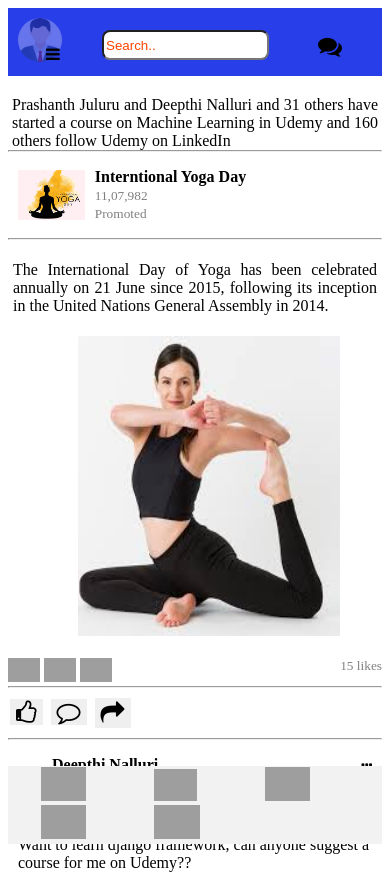
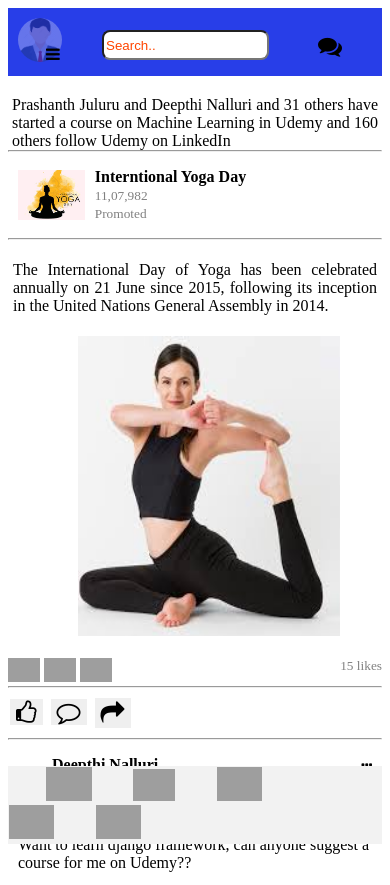
Before and after one commit to prashu18400/Internshala-work, a plain HTML site: page index.html in a window 390 px wide. Shown: the top 885 px of the page. Drawn offline with Linux system fonts and the light colour scheme; grey boxes are pictures that could not be loaded.

Commit message:
Fifth Commit

```diff
--- a/index.html
+++ b/index.html
@@ -189,7 +189,8 @@
         <button style="font-size:xx-large;border:none;margin:2px"><i class="fa fa-share" aria-hidden="true"></i>
         </button>
         <div class="btm-nav" style="position:sticky;bottom:0;border:.5px solid #f2f2f2;background-color:#f2f2f2">
-            <a href='#'><img src=" https://img.icons8.com/android/24/000000/home.png" height=34px></a>
+            <a href='#'><img src=" https://img.icons8.com/android/24/000000/home.png" height=34px
+                    style="margin-left: 10%;"></a>
             <a href="#"><img src="https://img.icons8.com/metro/26/000000/user-group-man-man.png" height=32px /></a>
             <a href="#"><img src="https://img.icons8.com/cute-clipart/64/000000/plus.png" height=34px /></a>
             <a href="#"><img src="https://img.icons8.com/material-rounded/24/000000/bell.png" height=34px /></a>
--- a/style.css
+++ b/style.css
@@ -129,6 +129,6 @@ li{
         color: orangered;
       }
       .btm-nav a{
-        margin :0px 32px;
+        margin-right: 10% ;
             }
     }
```
